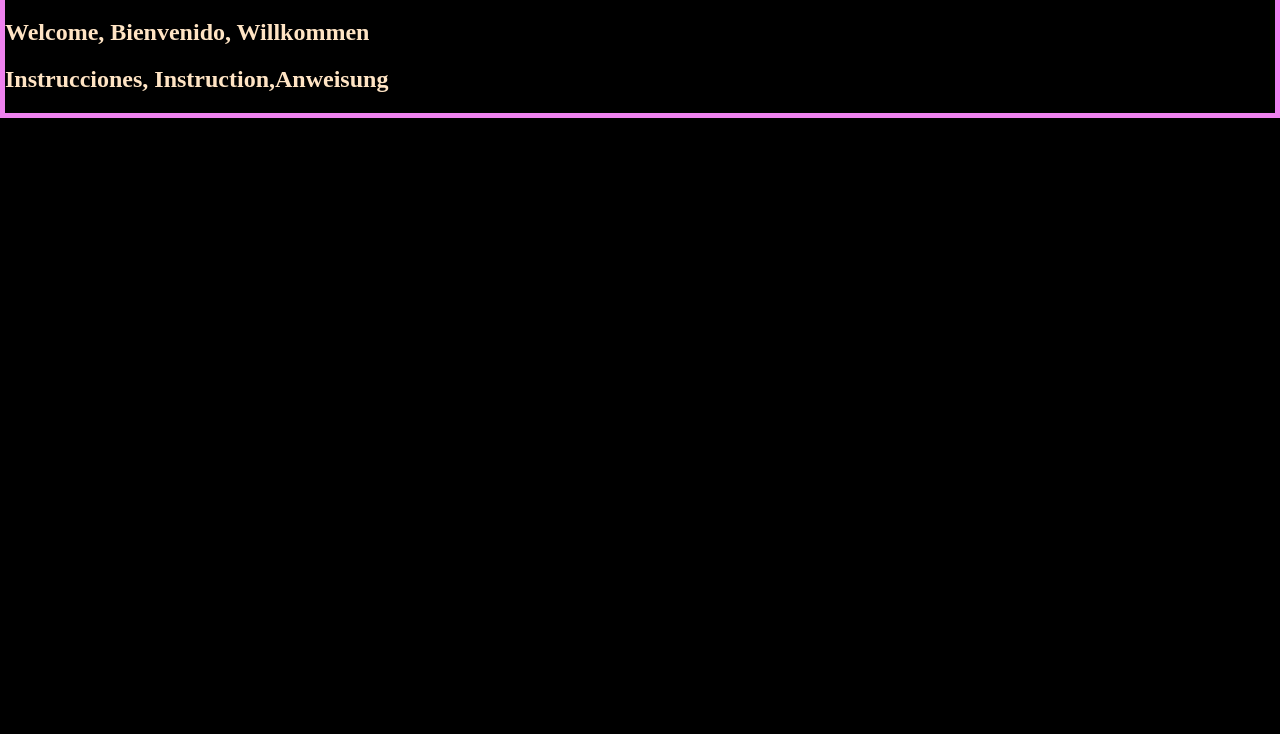
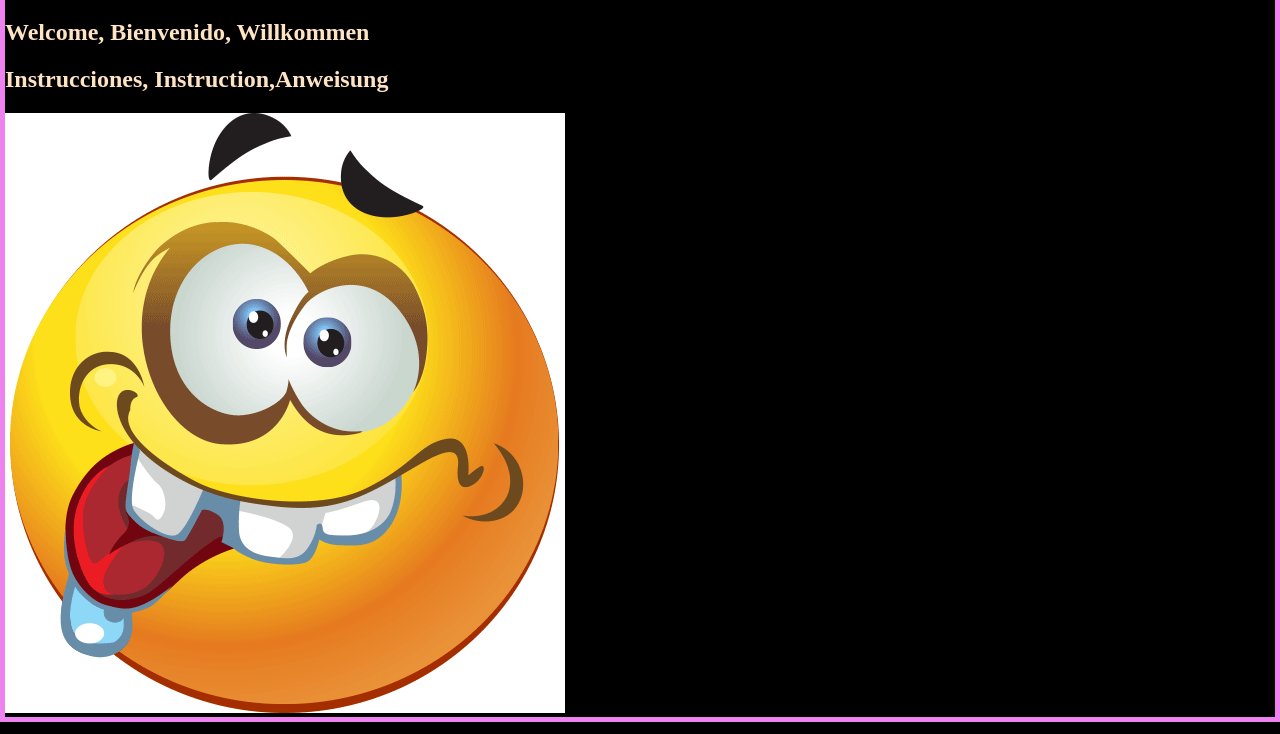
Before and after one commit to Aranzazu0611/hello-world, a plain HTML site: page index.html in a window 1280 px wide. Shown: the part 66-800 px from the top of the page. Drawn offline with Linux system fonts and the light colour scheme.

Commit message:
add smiley

```diff
--- a/index.html
+++ b/index.html
@@ -11,6 +11,7 @@
     <h1 onclick="showMessage()">Hello, World! Hola, Mundo! Hallo, Welt!</h1>
     <h2 onclick="showWelcome()">Welcome, Bienvenido, Willkommen</h2>
     <h2>Instrucciones, Instruction,Anweisung</h2>
+    <img src="smiley.png" alt="">
 </body>
 <script src="scripts.js"></script>
 </html>
```
Also changed, not shown: smiley.png (added).
